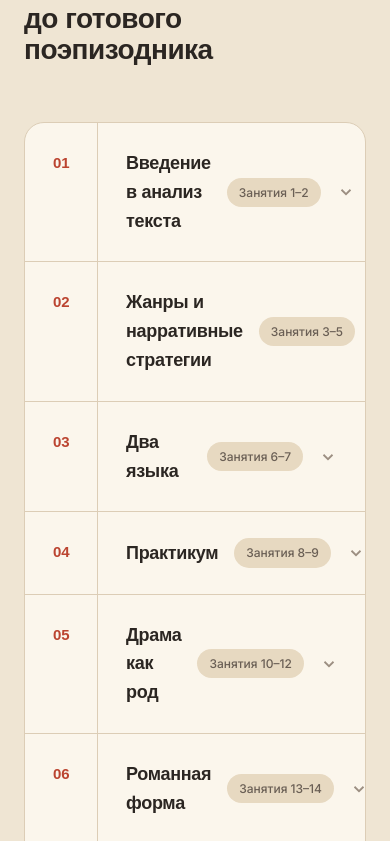
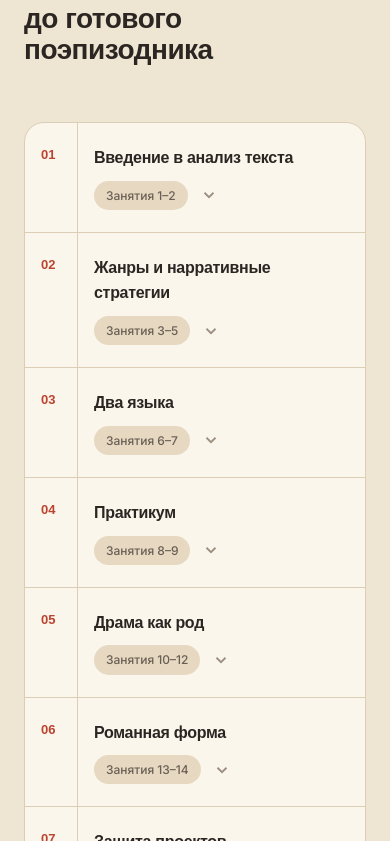
Before and after one commit to bars4um-sys/adapt-scenV3, a Next.js app: page /adapt-scenV3/ in a window 390 px wide. Shown: the part 2803-3644 px from the top of the page. Built offline with nearby package versions, Linux system fonts and the light colour scheme; a web font is replaced by a local one.

Commit message:
Программа на мобиле: предотвратить обрезку текста, перенос тега под заголовок

```diff
--- a/app/course.css
+++ b/app/course.css
@@ -527,6 +527,7 @@
     font-size: 18px;
     font-weight: 700;
     flex: 1;
+    min-width: 0;
     font-family: var(--font-display);
     letter-spacing: -0.3px;
 }
@@ -538,6 +539,7 @@
     border-radius: 100px;
     white-space: nowrap;
     flex-shrink: 0;
+    min-width: 0;
     font-weight: 500;
 }
 .prog-arrow {
@@ -1150,4 +1152,12 @@
     .nav-cta { display: none; }
     .hero-stats { flex-wrap: wrap; }
     .hero-stat { min-width: calc(50% - 6px); }
+    .prog-item { grid-template-columns: 52px 1fr; }
+    .prog-n { padding: 22px 0 0 16px; font-size: 13px; }
+    .prog-body { border-left: 1px solid var(--line); }
+    .prog-header { flex-wrap: wrap; gap: 10px 12px; padding: 22px 16px; }
+    .prog-title { flex: 0 0 100%; font-size: 16px; }
+    .prog-tag { margin-left: 0; }
+    .prog-drop ul { padding: 0 16px 20px; }
+    .prog-drop li { padding: 9px 0 9px 18px; }
 }
```
